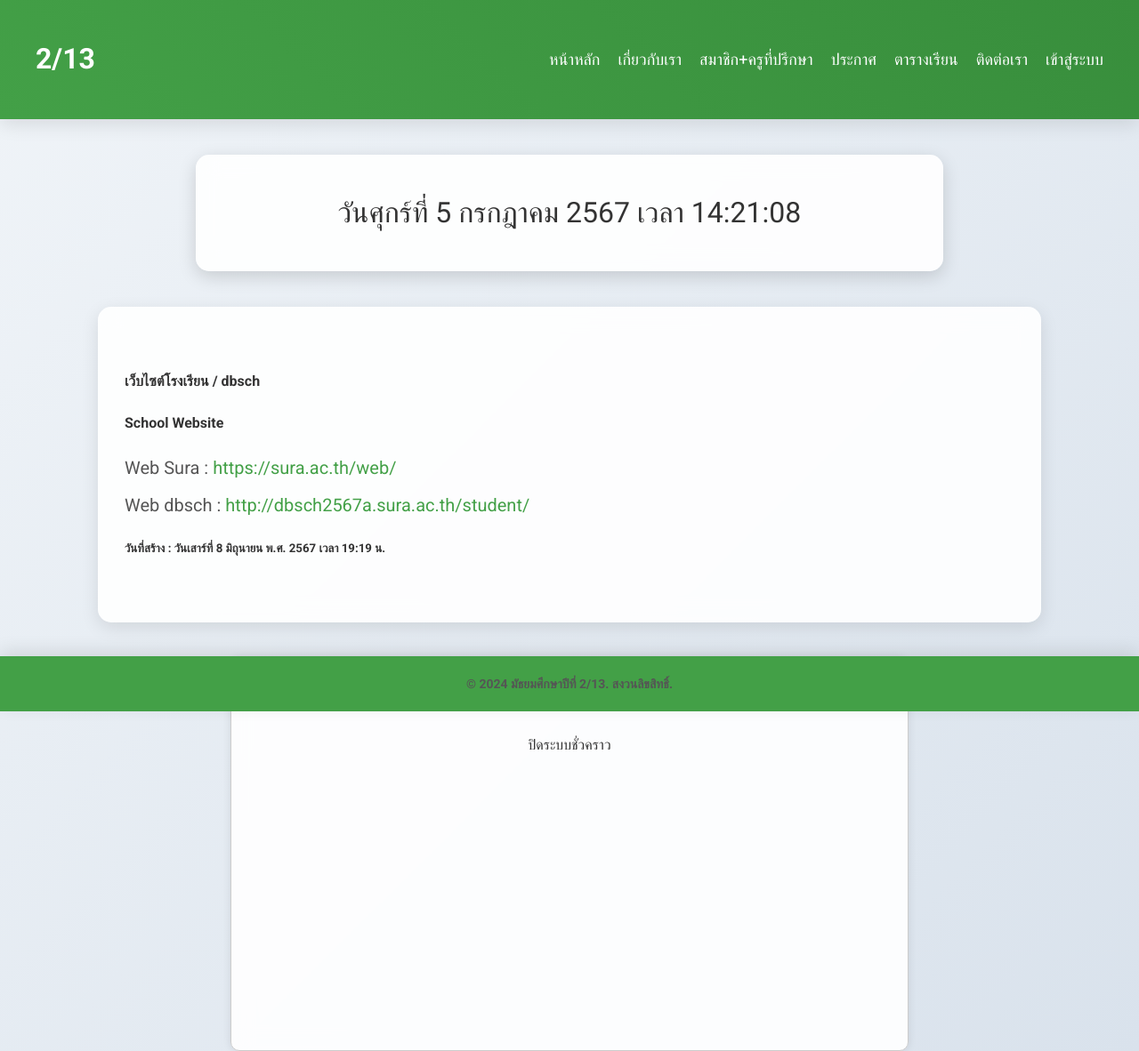
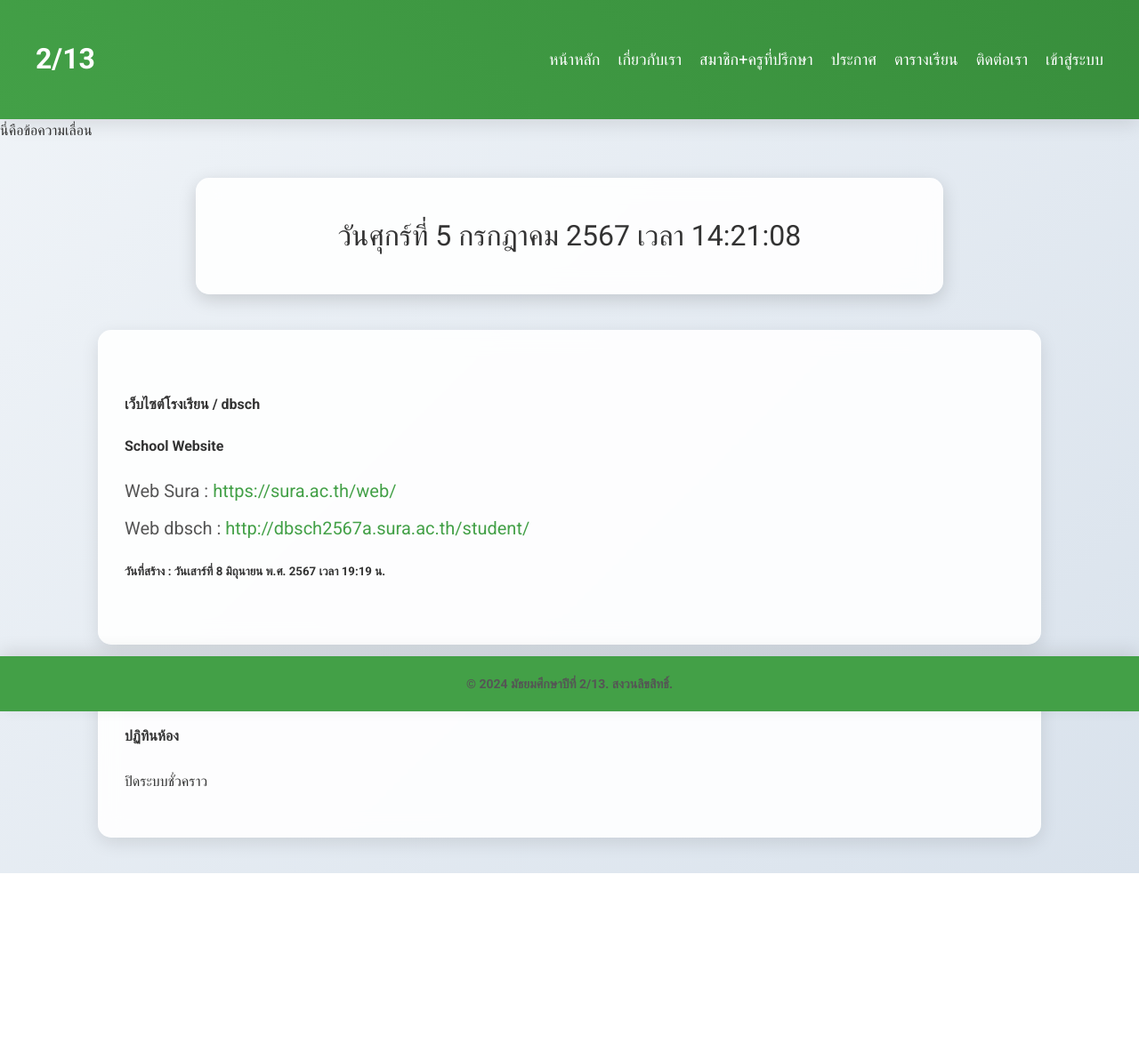
Before and after one commit to Pooh191/swk13, a plain HTML site: page index.html in a window 1280 px wide. Shown: the whole page at 89% size. After the commit the page ends 982 px from the top, so only its background shows below. Drawn offline with Linux system fonts and the light colour scheme.

Commit message:
Update index.html

```diff
--- a/index.html
+++ b/index.html
@@ -6,7 +6,6 @@
     <link rel="icon" type="image/png" sizes="16x16" href="SWK-LogoNoBG.png">
     <title>มัธยมศึกษาปีที่2/13 | หน้าหลัก</title>
     <link rel="stylesheet" href="style.css">
-
 </head>
 <body>
     <header>
@@ -27,6 +26,10 @@
         </div>
     </header>
 
+        <div class="scrolling-text">
+        <div>นี่คือข้อความเลื่อน</div>
+    </div>
+
     <div id="clock"></div>
     <div id="date"></div>
 
@@ -38,17 +41,15 @@
         <h5>วันที่สร้าง : วันเสาร์ที่ 8 มิถุนายน พ.ศ. 2567 เวลา 19:19 น.</h5>
     </section>
 
-    <section id="calendar" style="width: 720px; height: 400px; margin: auto; border: 1px solid #ccc; border-radius: 10px; padding: 20px; box-shadow: 0 0 10px rgba(0, 0, 0, 0.1); text-align: center;">
-    <b style="font-size: 1.5em; color: #333;">ปฏิทินห้อง</b><br><br>
+    <section id="calendar">
+        <b>ปฏิทินห้อง</b><br><br>
         ปิดระบบชั่วคราว <br>
     </section>
-
 
     <footer>
         <p><b>&copy; 2024 มัธยมศึกษาปีที่ 2/13. สงวนลิขสิทธิ์.</b></p>
     </footer>
 
     <script src="scripts.js"></script>
-
 </body>
 </html>
```
